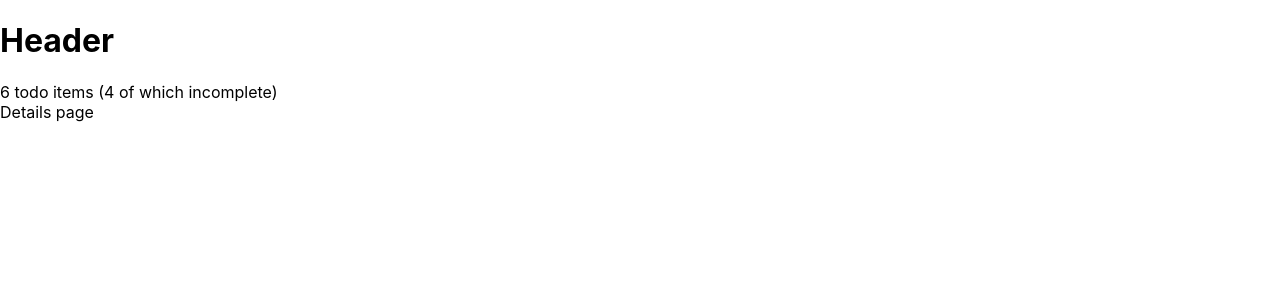
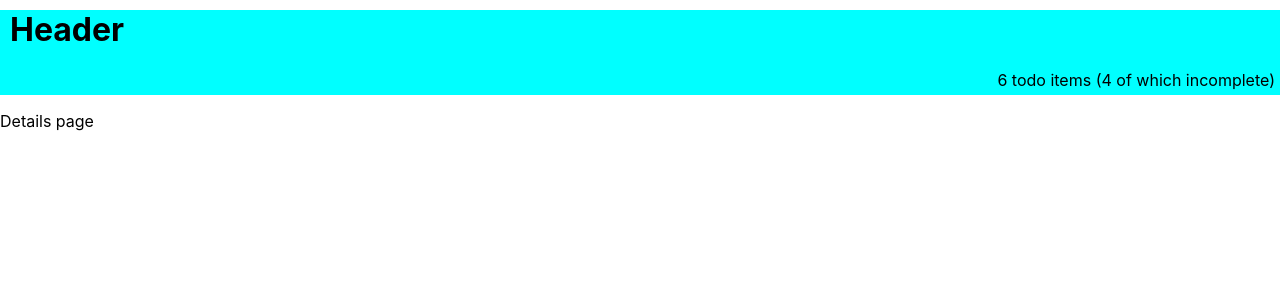
Before and after one commit to VahanAper/dataowl-todo, a React (Create React App) app: page /details/1 in a window 1280 px wide. Shown: the top 300 px of the page. Built offline with nearby package versions, Linux system fonts and the light colour scheme.

Commit message:
Apply styles to Header component

```diff
--- /dev/null
+++ b/src/components/layout/Header.css
@@ -0,0 +1,12 @@
+.header {
+  background-color: aqua;
+}
+
+.header_heading {
+  margin: 10px;
+}
+
+.header_total {
+  text-align: right;
+  padding: 5px;
+}
--- a/src/components/layout/Header.tsx
+++ b/src/components/layout/Header.tsx
@@ -3,6 +3,8 @@ import { useSelector } from 'react-redux';
 
 import { generateTotalMessage } from '../../utils';
 import { getTodos } from '../../store/selectors/todos';
+
+import './Header.css'
 
 type Props = {
   heading?: string;
@@ -13,10 +15,10 @@ const Header = ({ heading = 'Header' }: Props) => {
   const totalMessage = generateTotalMessage(todos);
 
   return (
-    <header>
-      <h1>{heading}</h1>
+    <header className="header">
+      <h1 className="header_heading">{heading}</h1>
 
-      <div>{totalMessage}</div>
+      <p className="header_total">{totalMessage}</p>
     </header>
   );
 };
```
